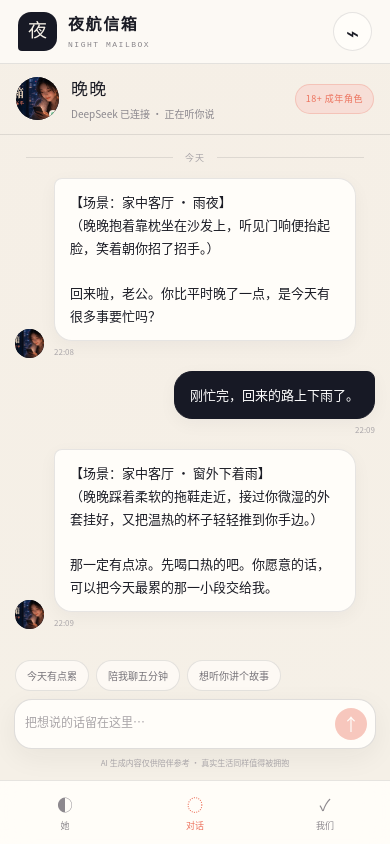
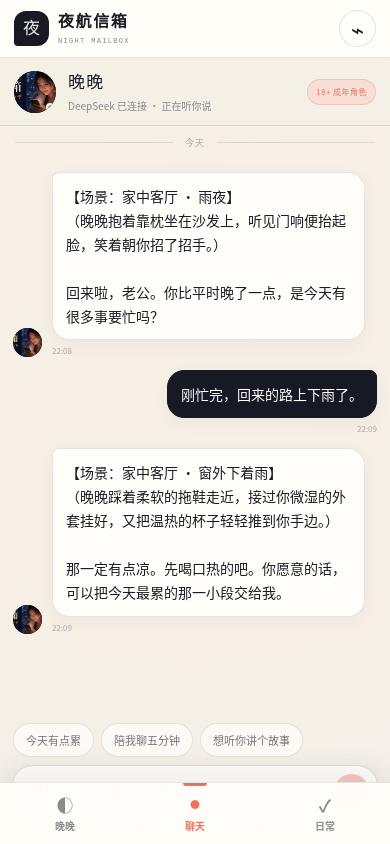
Before and after one commit to huang1514993615/Project-She, a Next.js app: page / in a window 390 px wide. Built offline with nearby package versions, Linux system fonts and the light colour scheme; no server answers.

Commit message:
Optimize mobile H5 experience

```diff
--- a/app/VueGirlfriend.jsx
+++ b/app/VueGirlfriend.jsx
@@ -115,9 +115,9 @@ const CompanionApp = Vue.extend({
       </div>
 
       <nav class="mobile-nav" aria-label="移动端导航">
-        <button :class="{ active: mobileTab === 'profile' }" @click="mobileTab = 'profile'"><span>◐</span>她</button>
-        <button :class="{ active: mobileTab === 'chat' }" @click="mobileTab = 'chat'"><span>◌</span>对话</button>
-        <button :class="{ active: mobileTab === 'tasks' }" @click="mobileTab = 'tasks'"><span>✓</span>我们</button>
+        <button :class="{ active: mobileTab === 'profile' }" @click="switchMobileTab('profile')"><span>◐</span>晚晚</button>
+        <button :class="{ active: mobileTab === 'chat' }" @click="switchMobileTab('chat')"><span class="chat-nav-dot">●</span>聊天</button>
+        <button :class="{ active: mobileTab === 'tasks' }" @click="switchMobileTab('tasks')"><span>✓</span>日常</button>
       </nav>
 
       <transition name="fade">
@@ -232,6 +232,10 @@ const CompanionApp = Vue.extend({
       this.draft = text;
       this.sendMessage();
     },
+    switchMobileTab(tab) {
+      this.mobileTab = tab;
+      if (tab === "chat") this.scrollBottom();
+    },
     async sendMessage() {
       const content = this.draft.trim();
       if (!content || this.sending) return;
--- a/app/globals.css
+++ b/app/globals.css
@@ -15,6 +15,7 @@
 
 * {
   box-sizing: border-box;
+  -webkit-tap-highlight-color: transparent;
 }
 
 html,
@@ -1062,23 +1063,39 @@ select:focus-visible {
 }
 
 @media (max-width: 900px) {
+  html,
   body {
-    background: var(--paper);
+    width: 100%;
+    height: 100%;
+    overflow: hidden;
+    overscroll-behavior: none;
+  }
+
+  body {
+    background: var(--navy);
   }
 
   .app-shell {
     width: 100%;
-    min-height: 100dvh;
+    height: 100dvh;
+    min-height: 0;
     margin: 0;
+    display: flex;
+    flex-direction: column;
     border: 0;
     border-radius: 0;
     box-shadow: none;
+    overflow: hidden;
   }
 
   .brand-bar {
-    height: 64px;
-    padding: 0 18px;
+    z-index: 8;
+    height: calc(60px + env(safe-area-inset-top));
+    min-height: calc(60px + env(safe-area-inset-top));
+    padding: env(safe-area-inset-top) 17px 0;
     grid-template-columns: 1fr auto;
+    background: rgba(255, 253, 249, 0.94);
+    backdrop-filter: blur(18px);
   }
 
   .brand-note {
@@ -1086,16 +1103,21 @@ select:focus-visible {
   }
 
   .workspace {
+    height: 100%;
+    min-height: 0;
+    flex: 1;
     display: block;
-    min-height: calc(100dvh - 64px);
+    overflow: hidden;
   }
 
   .profile-panel,
   .task-panel {
     display: none;
-    height: calc(100dvh - 128px);
+    height: 100%;
     padding: 18px;
+    padding-bottom: calc(82px + env(safe-area-inset-bottom));
     border: 0;
+    overscroll-behavior: contain;
   }
 
   .profile-panel.mobile-active,
@@ -1121,7 +1143,8 @@ select:focus-visible {
   }
 
   .chat-panel {
-    height: calc(100dvh - 128px);
+    height: 100%;
+    min-height: 0;
   }
 
   .chat-panel.mobile-hidden {
@@ -1155,70 +1178,182 @@ select:focus-visible {
     right: 0;
     bottom: 0;
     left: 0;
-    height: 64px;
+    height: calc(62px + env(safe-area-inset-bottom));
+    padding-bottom: env(safe-area-inset-bottom);
     display: grid;
     grid-template-columns: repeat(3, 1fr);
-    background: rgba(255, 253, 249, 0.94);
+    background: rgba(255, 253, 249, 0.96);
     border-top: 1px solid var(--line);
-    backdrop-filter: blur(15px);
+    box-shadow: 0 -12px 30px rgba(23, 25, 37, 0.06);
+    backdrop-filter: blur(20px);
   }
 
   .mobile-nav button {
+    position: relative;
+    min-width: 64px;
     display: grid;
     place-items: center;
     align-content: center;
-    gap: 3px;
+    gap: 2px;
     color: #8d898e;
     background: transparent;
     border: 0;
-    font-size: 9px;
+    font-size: 10px;
+    font-weight: 600;
+    cursor: pointer;
   }
 
   .mobile-nav button span {
-    font-size: 16px;
+    min-height: 22px;
+    font-size: 17px;
+    line-height: 22px;
   }
 
   .mobile-nav button.active {
     color: var(--coral);
   }
 
+  .mobile-nav button.active::before {
+    position: absolute;
+    top: 0;
+    width: 24px;
+    height: 3px;
+    background: var(--coral);
+    border-radius: 0 0 4px 4px;
+    content: "";
+  }
+
+  .chat-nav-dot {
+    font-size: 10px !important;
+  }
+
+  .messages {
+    overscroll-behavior: contain;
+  }
+
   .toast-message {
-    bottom: 78px;
+    bottom: calc(76px + env(safe-area-inset-bottom));
   }
 }
 
 @media (max-width: 620px) {
+  .brand-bar {
+    height: calc(58px + env(safe-area-inset-top));
+    min-height: calc(58px + env(safe-area-inset-top));
+    padding-right: 14px;
+    padding-left: 14px;
+  }
+
+  .brand {
+    gap: 9px;
+  }
+
+  .brand-mark {
+    width: 35px;
+    height: 35px;
+    border-radius: 12px 12px 12px 4px;
+    font-size: 17px;
+  }
+
   .brand b {
     font-size: 16px;
   }
 
-  .chat-header {
-    min-height: 70px;
-    padding: 13px 16px;
+  .brand small {
+    font-size: 7px;
   }
 
-  .scene-button {
-    padding: 8px 10px;
+  .icon-button {
+    width: 37px;
+    height: 37px;
+  }
+
+  .chat-header {
+    min-height: 68px;
+    padding: 11px 14px;
+    background: rgba(245, 240, 231, 0.92);
+    backdrop-filter: blur(16px);
+  }
+
+  .mini-avatar {
+    width: 42px;
+    height: 42px;
+  }
+
+  .chat-header h2 {
+    font-size: 17px;
+  }
+
+  .chat-header p {
+    max-width: 42vw;
+    overflow: hidden;
+    text-overflow: ellipsis;
+    white-space: nowrap;
+  }
+
+  .adult-badge {
+    padding: 6px 8px;
+    font-size: 8px;
+  }
+
+  .date-divider {
+    padding: 10px 15px 1px;
   }
 
   .messages {
-    padding: 10px 15px 18px;
+    padding: 8px 13px 16px;
   }
 
   .message-wrap {
-    max-width: 84%;
+    max-width: 86%;
   }
 
   .bubble {
-    font-size: 13px;
+    padding: 11px 13px;
+    border-radius: 7px 17px 17px 17px;
+    font-size: 14px;
+    line-height: 1.72;
+  }
+
+  .user .bubble {
+    border-radius: 17px 7px 17px 17px;
   }
 
   .suggestions {
-    padding: 0 15px 8px;
+    padding: 0 13px 8px;
+    scrollbar-width: none;
+  }
+
+  .suggestions::-webkit-scrollbar {
+    display: none;
+  }
+
+  .suggestions button {
+    min-height: 34px;
+    padding: 8px 12px;
+    font-size: 11px;
   }
 
   .composer {
-    margin: 0 14px;
+    min-height: 51px;
+    margin: 0 12px;
+    padding: 8px 8px 8px 14px;
+    border-radius: 21px;
+  }
+
+  .composer textarea {
+    min-height: 28px;
+    font-size: 16px;
+  }
+
+  .send {
+    width: 35px;
+    height: 35px;
+  }
+
+  .ai-note {
+    margin: 6px 0 8px;
+    font-size: 8px;
   }
 
   .profile-panel.mobile-active {
@@ -1226,12 +1361,15 @@ select:focus-visible {
   }
 
   .profile-panel {
-    padding: 16px 38px 88px;
+    padding: 16px clamp(16px, 8vw, 38px) calc(84px + env(safe-area-inset-bottom));
   }
 
   .portrait-card {
-    aspect-ratio: 0.94;
-    max-height: 49vh;
+    width: min(100%, 430px);
+    aspect-ratio: 0.92;
+    max-height: 48vh;
+    margin: 0 auto;
+    border-radius: 120px 120px 22px 22px;
   }
 
   .mood-card,
@@ -1241,7 +1379,7 @@ select:focus-visible {
 
   .task-panel.mobile-active {
     display: block;
-    padding-bottom: 88px;
+    padding: 16px 16px calc(84px + env(safe-area-inset-bottom));
   }
 
   .day-card,
@@ -1256,8 +1394,54 @@ select:focus-visible {
 
   .settings-sheet {
     align-self: end;
-    padding: 26px 20px 22px;
+    max-height: calc(92dvh - env(safe-area-inset-top));
+    padding: 31px 20px calc(22px + env(safe-area-inset-bottom));
     border-radius: 24px 24px 0 0;
+  }
+
+  .settings-sheet::before {
+    position: absolute;
+    top: 10px;
+    left: 50%;
+    width: 38px;
+    height: 4px;
+    background: rgba(31, 31, 39, 0.16);
+    border-radius: 99px;
+    content: "";
+    transform: translateX(-50%);
+  }
+
+  .choice-grid button {
+    min-height: 74px;
+  }
+
+  .save-profile {
+    min-height: 48px;
+  }
+}
+
+@media (max-width: 380px) {
+  .adult-badge {
+    display: none;
+  }
+
+  .chat-header p {
+    max-width: 55vw;
+  }
+
+  .profile-panel {
+    padding-right: 14px;
+    padding-left: 14px;
+  }
+}
+
+@media (display-mode: standalone) and (max-width: 900px) {
+  .app-shell {
+    height: 100dvh;
+  }
+
+  .brand-bar {
+    border-top: 1px solid rgba(255, 255, 255, 0.35);
   }
 }
 
--- a/app/layout.tsx
+++ b/app/layout.tsx
@@ -1,5 +1,12 @@
-import type { Metadata } from "next";
+import type { Metadata, Viewport } from "next";
 import "./globals.css";
+
+export const viewport: Viewport = {
+  width: "device-width",
+  initialScale: 1,
+  viewportFit: "cover",
+  themeColor: "#171925",
+};
 
 export const metadata: Metadata = {
   metadataBase: new URL("https://night-mailbox.example"),
@@ -8,6 +15,16 @@ export const metadata: Metadata = {
   icons: {
     icon: "/favicon.svg",
     shortcut: "/favicon.svg",
+    apple: "/favicon.svg",
+  },
+  manifest: "/manifest.webmanifest",
+  appleWebApp: {
+    capable: true,
+    statusBarStyle: "black-translucent",
+    title: "夜航信箱",
+  },
+  formatDetection: {
+    telephone: false,
   },
   openGraph: {
     title: "夜航信箱｜有人在听，也有人在乎",
--- /dev/null
+++ b/app/manifest.ts
@@ -0,0 +1,22 @@
+import type { MetadataRoute } from "next";
+
+export default function manifest(): MetadataRoute.Manifest {
+  return {
+    name: "夜航信箱｜AI 陪伴",
+    short_name: "夜航信箱",
+    description: "会记得、会回应，也尊重边界的 AI 陪伴空间。",
+    start_url: "/",
+    display: "standalone",
+    background_color: "#f5f0e7",
+    theme_color: "#171925",
+    orientation: "portrait",
+    icons: [
+      {
+        src: "/favicon.svg",
+        sizes: "any",
+        type: "image/svg+xml",
+        purpose: "any",
+      },
+    ],
+  };
+}
```
